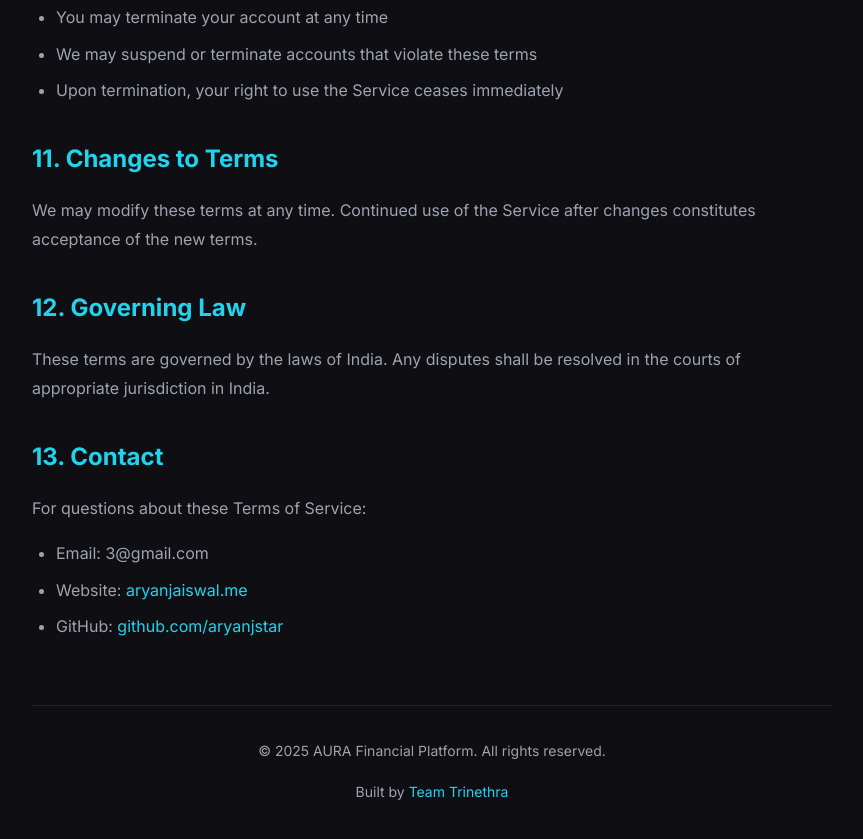
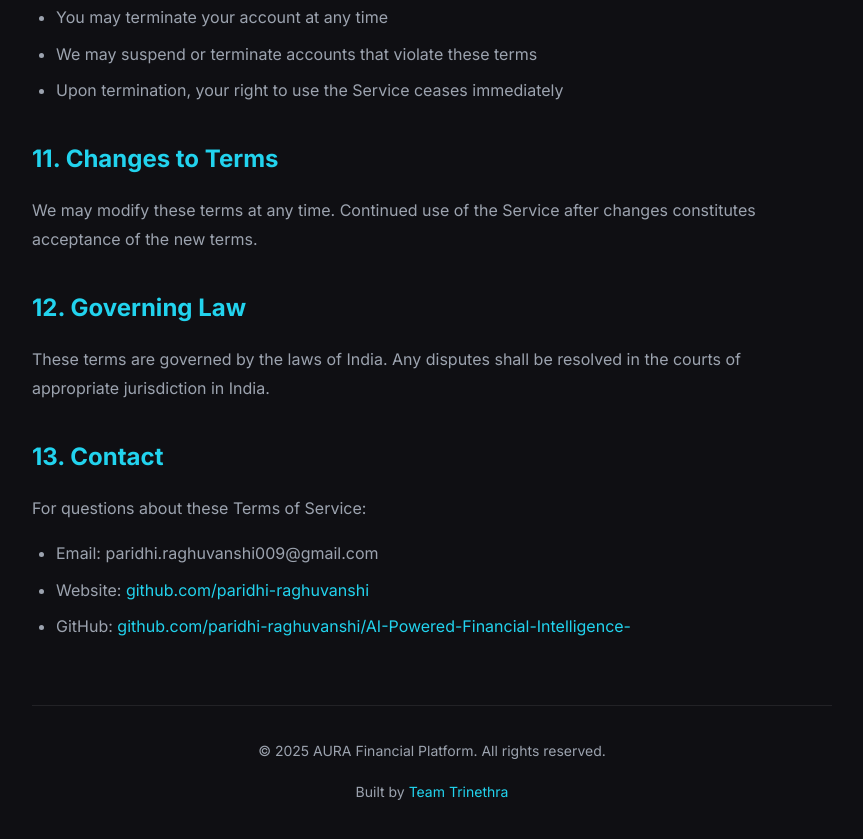
Before and after one commit to paridhi-raghuvanshi/AI-Powered-Financial-Intelligence-, a website: page aura-platform/public/terms.html in a window 1280 px wide. Shown: the part 3559-4398 px from the top of the page, without its empty margins (208-1071 px from the left). Drawn offline with Linux system fonts and the light colour scheme.

Commit message:
Update README and terms with new branding and Java stack

```diff
--- a/aura-platform/public/terms.html
+++ b/aura-platform/public/terms.html
@@ -249,9 +249,9 @@
             <h2>13. Contact</h2>
             <p>For questions about these Terms of Service:</p>
             <ul>
-                <li>Email: 3@gmail.com</li>
-                <li>Website: <a href="https://aryanjaiswal.me" target="_blank">aryanjaiswal.me</a></li>
-                <li>GitHub: <a href="https://github.com/aryanjstar" target="_blank">github.com/aryanjstar</a></li>
+                <li>Email: paridhi.raghuvanshi009@gmail.com</li>
+                <li>Website: <a href="https://github.com/paridhi-raghuvanshi" target="_blank">github.com/paridhi-raghuvanshi</a></li>
+                <li>GitHub: <a href="https://github.com/paridhi-raghuvanshi/AI-Powered-Financial-Intelligence-.git" target="_blank">github.com/paridhi-raghuvanshi/AI-Powered-Financial-Intelligence-</a></li>
             </ul>
         </main>
 
```
Also changed, not shown: README.md.
